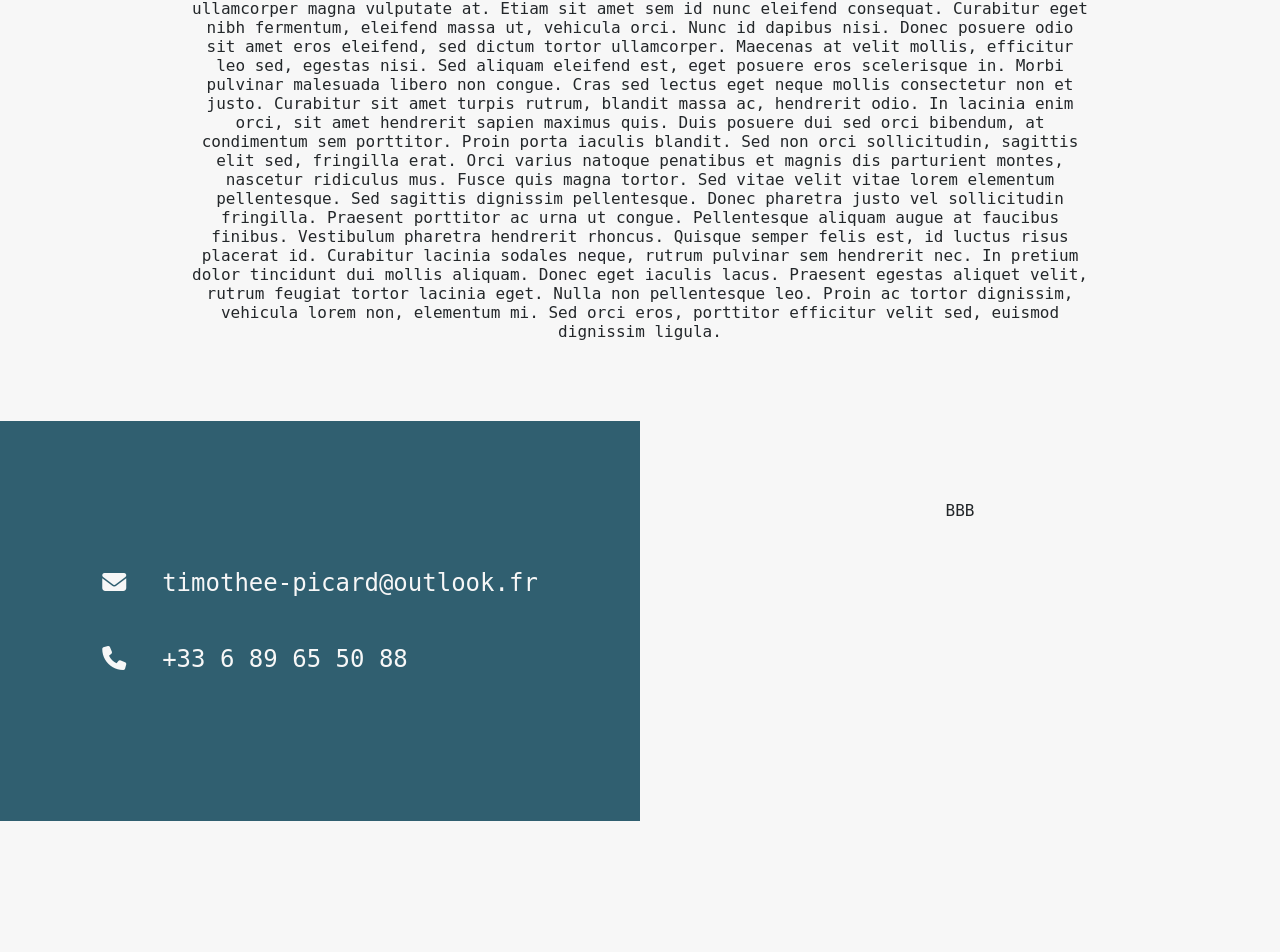
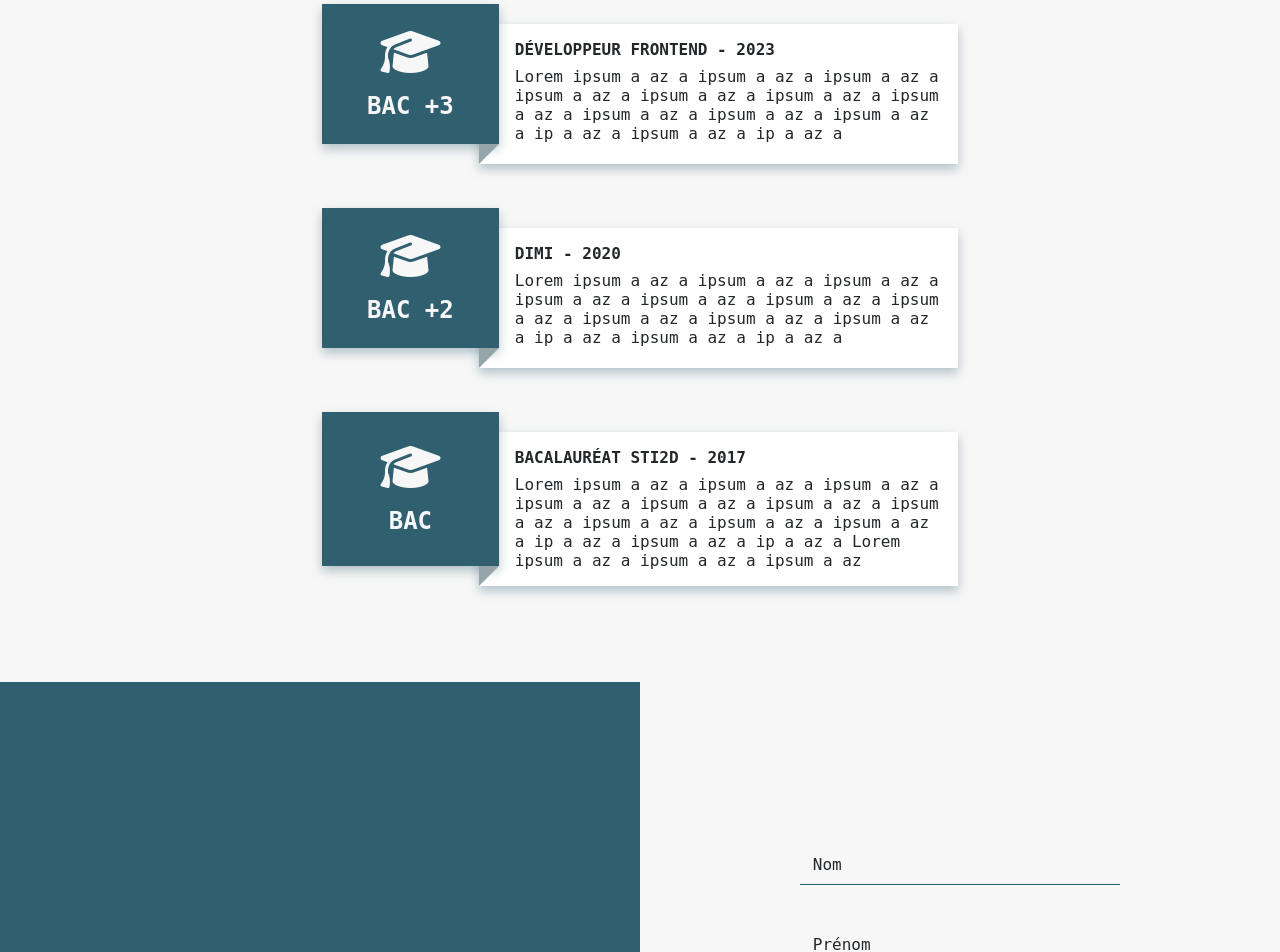
Before and after one commit to Timothee-Picard/timothee-picard.fr, a Vue app: page / in a window 1280 px wide. Shown: the part 1838-2790 px from the top of the page. Before the commit the page ends 2659 px from the top, so only its background shows below. Built offline with nearby package versions, Linux system fonts and the light colour scheme.

Commit message:
fix add contact and diplomes et envoie de mail + fixes

```diff
--- a/package.json
+++ b/package.json
@@ -8,6 +8,7 @@
     "lint": "vue-cli-service lint"
   },
   "dependencies": {
+    "@emailjs/browser": "^3.6.2",
     "core-js": "^3.8.3",
     "vue": "^3.2.13",
     "vue-router": "^4.0.3",
--- a/src/App.vue
+++ b/src/App.vue
@@ -40,9 +40,9 @@ li
 }
 body {
   background-color: $color-white;
-}
-::-webkit-scrollbar
-{
-  display: none;
+  &::-webkit-scrollbar
+  {
+    display: none;
+  }
 }
 </style>
--- a/src/assets/var.scss
+++ b/src/assets/var.scss
@@ -3,6 +3,6 @@
 $font-main: 'monospace', sans-serif;
 
 $color-white: #F7F7F7;
-$color-dark-green: #305F70;
+$color-dark-green: #305f70;
 $color-red: #FF6F59;
 $color-text: #23272a;
--- a/src/components/ComponentCard.vue
+++ b/src/components/ComponentCard.vue
@@ -35,7 +35,7 @@ export default {
   @media only screen and (max-width: 524px) {
   }
   .face {
-    width: 350px;
+    width: 320px;
     max-width: 100vw;
     height: 200px;
     transition: 0.5s;
--- a/src/components/sections/SectionContact.vue
+++ b/src/components/sections/SectionContact.vue
@@ -7,19 +7,126 @@
       </div>
     </div>
     <aside>
-      BBB
+      <form ref="form" @submit.prevent="sendEmail">
+        <div class="form-group">
+          <input type="text" name="name" id="name" placeholder=" ">
+          <label for="name">Nom</label>
+        </div>
+        <div class="form-group">
+          <input type="text" name="firstname" id="firstname" placeholder=" ">
+          <label for="firstname">Prénom</label>
+        </div>
+        <div class="form-group">
+          <input type="email" name="email" id="email" placeholder=" " required>
+          <label for="email">Email</label>
+        </div>
+        <div class="form-group">
+          <textarea id="message" name="message" cols="30" rows="10" placeholder=" " required></textarea>
+         <label for="message">Message</label>
+        </div>
+        <div class="form-group">
+          <button type="submit">Envoyer</button>
+        </div>
+      </form>
     </aside>
   </section>
 </template>
 
 <script>
+// eslint-disable-next-line no-unused-vars
+import emailjs from '@emailjs/browser';
+
 export default {
-  name: "SectionContact"
+  name: "SectionContact",
+  methods: {
+    sendEmail() {
+      console.log('Mail !!')
+      // emailjs.sendForm(process.env.VUE_APP_SERVICE_ID, process.env.VUE_APP_TEMPLATE_ID, this.$refs.form, process.env.VUE_APP_PUBLIC_KEY)
+      //     .then((result) => {
+      //       console.log('SUCCESS!', result.text);
+      //     }, (error) => {
+      //       console.log('FAILED...', error.text);
+      //     });
+    }
+  }
 }
 </script>
 
 <style scoped lang="scss">
 @import "@/assets/var";
+form {
+  width: 50%;
+  text-align: left;
+  @media only screen and (max-width: 767px)
+  {
+    width: 80%;
+  }
+}
+.form-group {
+  position: relative;
+  padding-top: 40px;
+  button[type=submit]{
+    background-color: transparent;
+    border: 1px solid $color-dark-green;
+    font-family: $font-main;
+    font-size: 1em;
+    color: $color-dark-green;
+    padding: 1em 4em;
+    cursor: pointer;
+    &:hover {
+      background-color: $color-red;
+      border: 1px solid $color-red;
+      color: $color-white;
+    }
+  }
+  label {
+    position: absolute;
+    top: 50px;
+    left: 0.8em;
+    transition: 0.3s;
+  }
+  input, textarea {
+    background-color: transparent;
+    border: none;
+    border-bottom: 1px solid $color-dark-green;
+    width: 100%;
+    padding: 1em;
+    resize: none;
+    &:focus, &:not(:placeholder-shown){
+      &+label {
+        top: 20px;
+        left: 0;
+      }
+    }
+  }
+  input {
+    height: 3em;
+  }
+  textarea {
+    /* width */
+    &::-webkit-scrollbar {
+      width: 14px;
+    }
+
+    /* Track */
+    &::-webkit-scrollbar-track {
+      background: $color-white;
+    }
+
+    /* Handle */
+    &::-webkit-scrollbar-thumb {
+      background: $color-dark-green;
+      border: 4px solid rgba(0, 0, 0, 0);
+      background-clip: padding-box;
+      border-radius: 9999px;
+    }
+
+    /* Handle on hover */
+    &::-webkit-scrollbar-thumb:hover {
+      background: #305f7091;
+    }
+  }
+}
 section {
   display: flex;
   flex-wrap: wrap;
@@ -27,18 +134,19 @@ section {
 .main-contact, aside {
   padding: 5em 0;
   width: 50%;
-  min-height: 50vh;
+  min-height: 100vh;
+  display: flex;
+  justify-content: center;
+  align-items: center;
   @media only screen and (max-width: 1023px)
   {
-    min-height: 40vh;
+    min-height: inherit;
+    padding: 10em 0;
     width: 100%;
   }
 }
 .main-contact {
   background-color: $color-dark-green;
-  display: flex;
-  justify-content: center;
-  align-items: center;
   .content {
     display: flex;
     flex-direction: column;
--- a/src/components/sections/SectionEducation.vue
+++ b/src/components/sections/SectionEducation.vue
@@ -1,28 +1,55 @@
 <template>
   <section>
-    <p>
-      Lorem ipsum dolor sit amet, consectetur adipiscing elit. Vestibulum tincidunt velit a enim dictum, nec euismod
-      erat feugiat. Duis ut enim ac augue pretium vehicula vel vel lectus. Sed placerat mauris felis, non bibendum
-      nunc cursus eu. Nulla pharetra suscipit elementum. Vestibulum in nisl eu sapien feugiat fringilla. Curabitur
-      suscipit vestibulum felis, in ullamcorper magna vulputate at. Etiam sit amet sem id nunc eleifend consequat.
-      Curabitur eget nibh fermentum, eleifend massa ut, vehicula orci. Nunc id dapibus nisi. Donec posuere odio sit
-      amet eros eleifend, sed dictum tortor ullamcorper. Maecenas at velit mollis, efficitur leo sed, egestas nisi.
-      Sed aliquam eleifend est, eget posuere eros scelerisque in.
-
-      Morbi pulvinar malesuada libero non congue. Cras sed lectus eget neque mollis consectetur non et justo. Curabitur
-      sit amet turpis rutrum, blandit massa ac, hendrerit odio. In lacinia enim orci, sit amet hendrerit sapien maximus
-      quis. Duis posuere dui sed orci bibendum, at condimentum sem porttitor. Proin porta iaculis blandit. Sed non orci
-      sollicitudin, sagittis elit sed, fringilla erat. Orci varius natoque penatibus et magnis dis parturient montes,
-      nascetur ridiculus mus.
-
-      Fusce quis magna tortor. Sed vitae velit vitae lorem elementum pellentesque. Sed sagittis dignissim pellentesque.
-      Donec pharetra justo vel sollicitudin fringilla. Praesent porttitor ac urna ut congue. Pellentesque aliquam augue
-      at faucibus finibus. Vestibulum pharetra hendrerit rhoncus. Quisque semper felis est, id luctus risus placerat id.
-      Curabitur lacinia sodales neque, rutrum pulvinar sem hendrerit nec. In pretium dolor tincidunt dui mollis aliquam.
-      Donec eget iaculis lacus. Praesent egestas aliquet velit, rutrum feugiat tortor lacinia eget. Nulla non
-      pellentesque leo. Proin ac tortor dignissim, vehicula lorem non, elementum mi. Sed orci eros, porttitor efficitur
-      velit sed, euismod dignissim ligula.
-    </p>
+    <h3>Mes diplômes</h3>
+    <div class="card">
+      <div class="leftBloc">
+        <div class="content">
+          <i class="fa-solid fa-graduation-cap"></i>
+          <span>Bac +3</span>
+        </div>
+        <div class="angle"></div>
+      </div>
+      <div class="rightBloc">
+        <h4>Développeur FrontEnd - 2023</h4>
+        <p>
+          Lorem ipsum a az a ipsum a az a ipsum a az a ipsum a az a ipsum a az a ipsum a az a ipsum a az a
+          ipsum a az a ipsum a az a ipsum a az a ip a az a ipsum a az a ip a az a
+        </p>
+      </div>
+    </div>
+    <div class="card">
+      <div class="leftBloc">
+        <div class="content">
+          <i class="fa-solid fa-graduation-cap"></i>
+          <span>Bac +2</span>
+        </div>
+        <div class="angle"></div>
+      </div>
+      <div class="rightBloc">
+        <h4>DIMI - 2020</h4>
+        <p>
+          Lorem ipsum a az a ipsum a az a ipsum a az a ipsum a az a ipsum a az a ipsum a az a ipsum a az a
+          ipsum a az a ipsum a az a ipsum a az a ip a az a ipsum a az a ip a az a
+        </p>
+      </div>
+    </div>
+    <div class="card">
+      <div class="leftBloc">
+        <div class="content">
+          <i class="fa-solid fa-graduation-cap"></i>
+          <span>Bac</span>
+        </div>
+        <div class="angle"></div>
+      </div>
+      <div class="rightBloc">
+        <h4>Bacalauréat STI2D - 2017</h4>
+        <p>
+          Lorem ipsum a az a ipsum a az a ipsum a az a ipsum a az a ipsum a az a ipsum a az a ipsum a az a
+          ipsum a az a ipsum a az a ipsum a az a ip a az a ipsum a az a ip a az a
+          Lorem ipsum a az a ipsum a az a ipsum a az
+        </p>
+      </div>
+    </div>
   </section>
 </template>
 
@@ -35,10 +62,68 @@ export default {
 <style scoped lang="scss">
 @import "@/assets/var";
 section {
-  padding: 5em 0;
-  p {
-    max-width: 900px;
-    margin: auto;
+  padding: 6em 2em 6em calc(2em - 20px);
+  max-width: 700px;
+  margin: auto;
+  display: flex;
+  flex-direction: column;
+  gap: 4em;
+}
+.card {
+  display: flex;
+}
+.leftBloc {
+  position: relative;
+  width: 250px;
+}
+h4 {
+  text-transform: uppercase;
+}
+.leftBloc .content {
+  position: absolute;
+  top: 0;
+  right: 0;
+  width: 100%;
+  height: 100%;
+  transform: translate(20px, -20px);
+  background-color: $color-dark-green;
+  display: flex;
+  flex-direction: column;
+  justify-content: center;
+  align-items: center;
+  color: $color-white;
+  gap: 1em;
+  box-shadow: rgba(48, 94, 111, 0.35) 0px 5px 10px;
+  i {
+    font-size: 3em;
+  }
+  span {
+    font-size: 1.5em;
+    text-transform: uppercase;
+    font-weight: 700;
   }
 }
+.rightBloc {
+  background-color: white;
+  width: 100%;
+  min-height: 140px;
+  flex-grow: 1;
+  box-shadow: rgba(48, 94, 111, 0.35) 0px 5px 10px;
+  border-width: 0 !important;
+  text-align: left;
+  padding: 1em 1em 1em calc(1em + 20px);
+  p {
+    margin-top: 0.5em;
+  }
+}
+.angle {
+  position: absolute;
+  bottom: 0;
+  right: 0px;
+  transform: translateX(20px);
+  border-style: solid;
+  border-width: 20px 20px 0 0;
+  border-color: #96a5a9 transparent transparent transparent;
+  z-index: 999;
+}
 </style>
--- a/src/components/sections/SectionHeader.vue
+++ b/src/components/sections/SectionHeader.vue
@@ -87,8 +87,8 @@ export default {
     }
     &.icon {
       position: fixed;
-      bottom: 1.5em;
-      right: 1.5em;
+      bottom: 0.5em;
+      right: 0.5em;
       height: 2.5em;
       width: 2.5em;
       display: flex;
--- a/src/components/sections/SectionSkills.vue
+++ b/src/components/sections/SectionSkills.vue
@@ -48,7 +48,7 @@ export default {
   flex-wrap: wrap;
   justify-content: center;
   align-items: center;
-  gap: 3em;
+  gap: 1.5em;
   padding: 3em 0;
   @media only screen and (max-width: 1023px)
   {
```
Also changed, not shown: src/components/ComponentNavigation.vue (+51 -13 lines), 1 other file (tests, documents, lock files or other folders).
